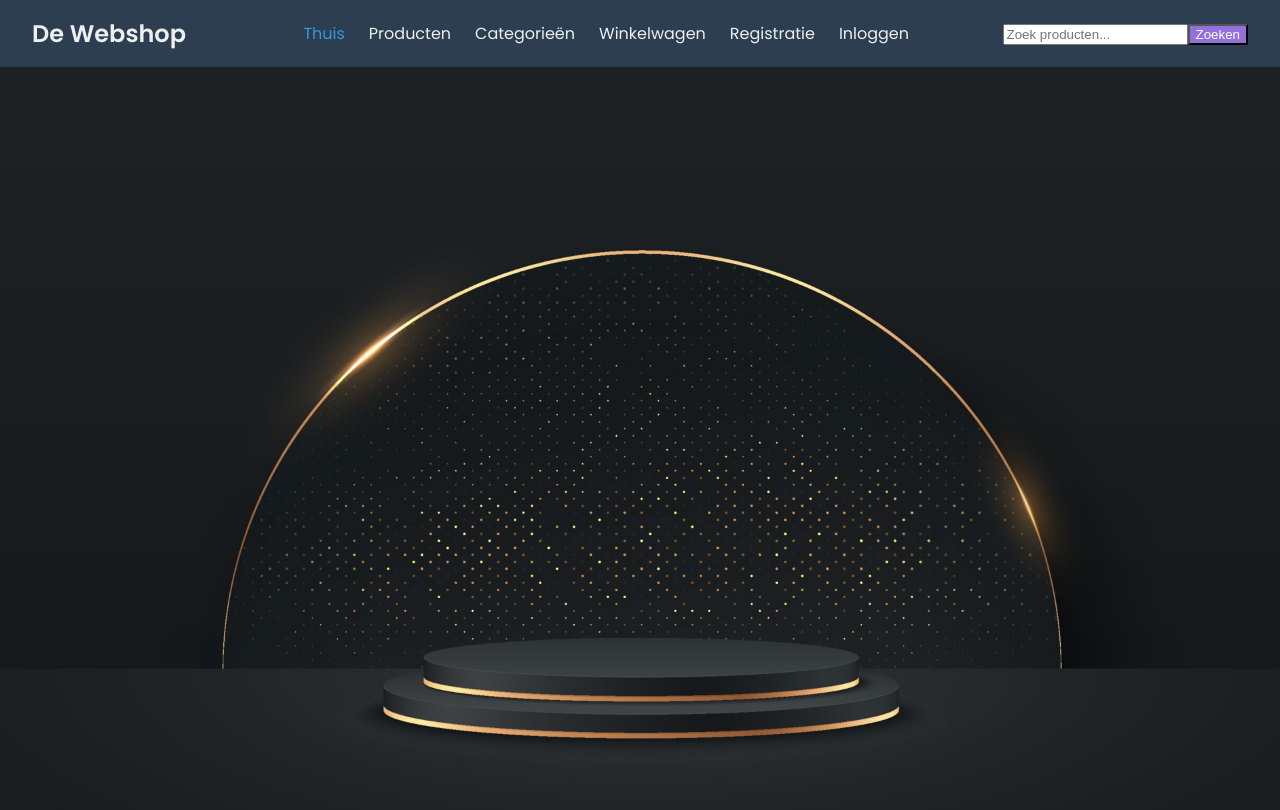
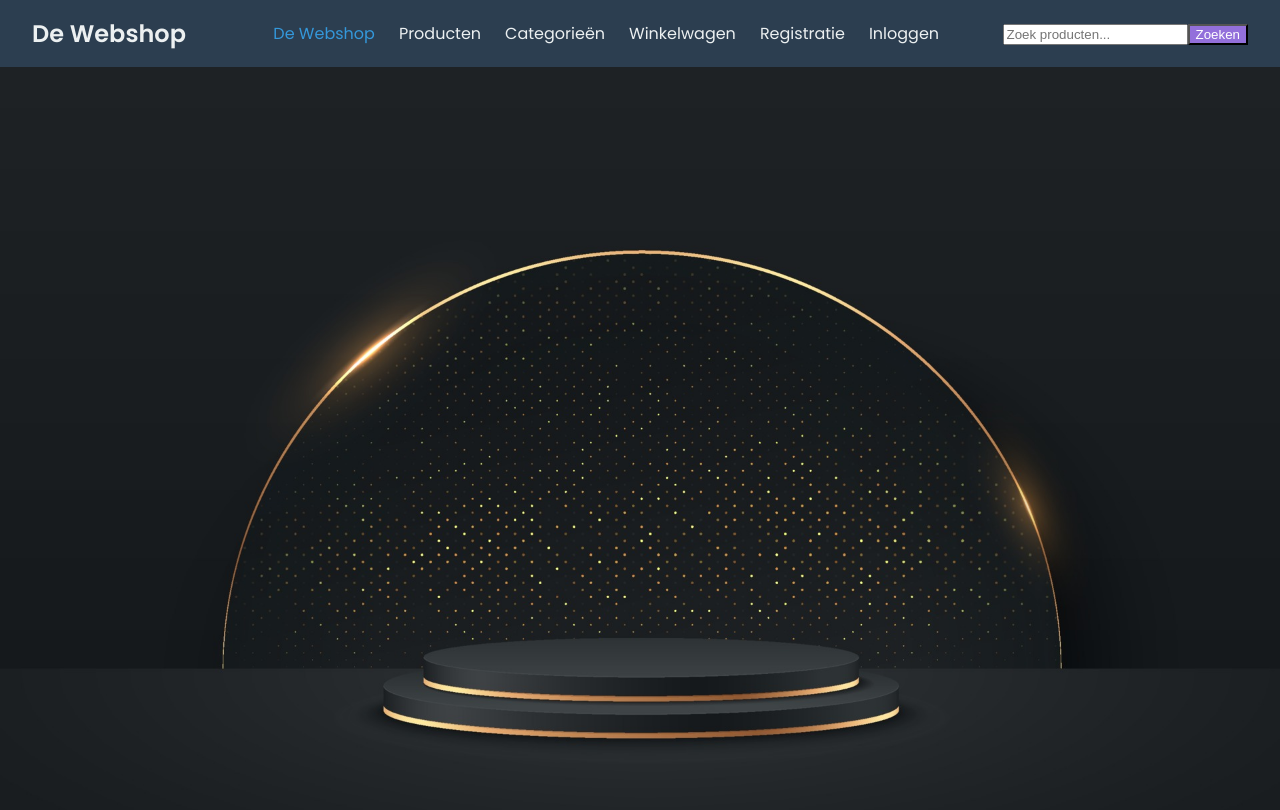
Before and after one commit to Themerxitix/Frontend, a React (Create React App) app: page / in a window 1280 px wide. Shown: the top 810 px of the page. Built offline with nearby package versions, Linux system fonts and the light colour scheme; no server answers.

Commit message:
Changed the homepage name to the webshop name

```diff
--- a/src/components/Nav/Nav.js
+++ b/src/components/Nav/Nav.js
@@ -24,7 +24,7 @@ const Nav = () => {
                 <ul className="nav-menu">
                     <li className="nav-item">
                         <NavLink to="/" className={({ isActive }) => isActive ? 'nav-link active' : 'nav-link'}>
-                            Thuis
+                            De Webshop
                         </NavLink>
                     </li>
                     <li className="nav-item">
```
